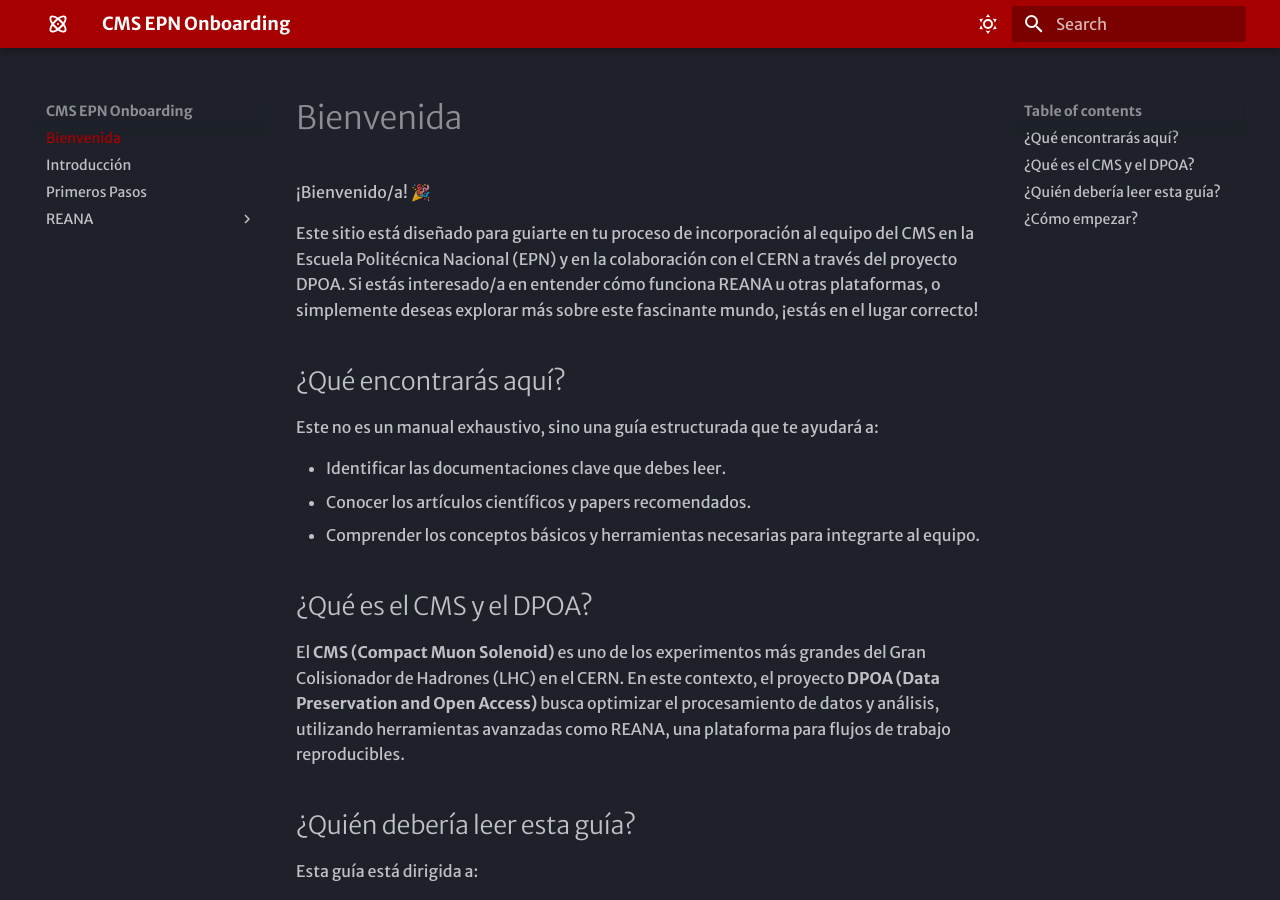
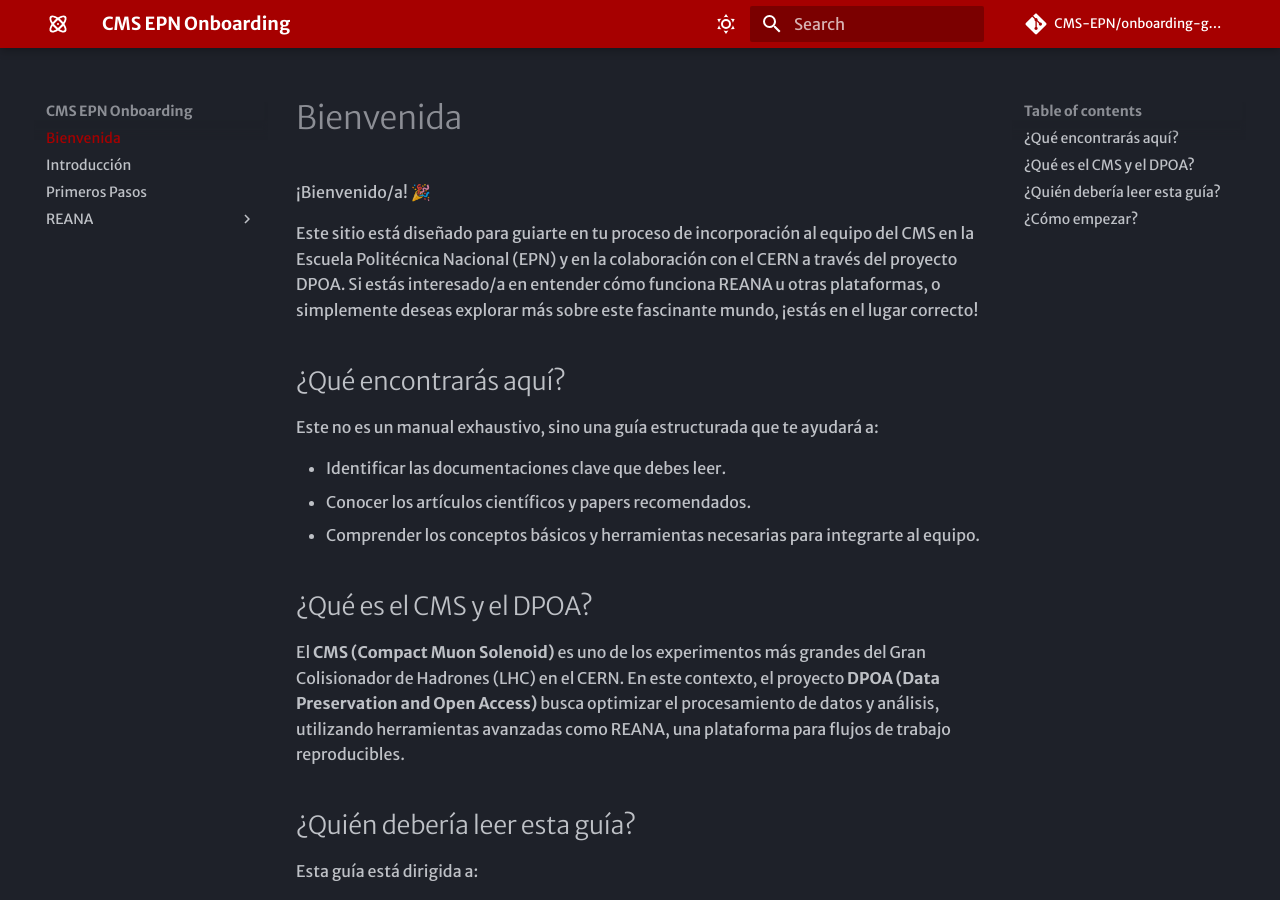
Before and after one commit to CMS-EPN/onboarding-guide, an MkDocs documentation site: the page built from docs/index.md, in a window 1280 px wide and 900 px high. Built offline with MkDocs 1.6.1 and Material for MkDocs 9.7.7, drawn with Linux system fonts in a browser that asks for light colours; some web fonts are replaced; comment, search, counter and statistics services are not loaded.

```diff
--- a/mkdocs.yml
+++ b/mkdocs.yml
@@ -1,6 +1,8 @@
 site_name: CMS EPN Onboarding
 site_description: A guide to onboarding new users to the CMS EPN
 site_url: https://cms-epn.github.io/onboarding-guide/
+repo_url: https://github.com/CMS-EPN/onboarding-guide
+repo_name: CMS-EPN/onboarding-guide
 theme:
   name: material
   font:
```
